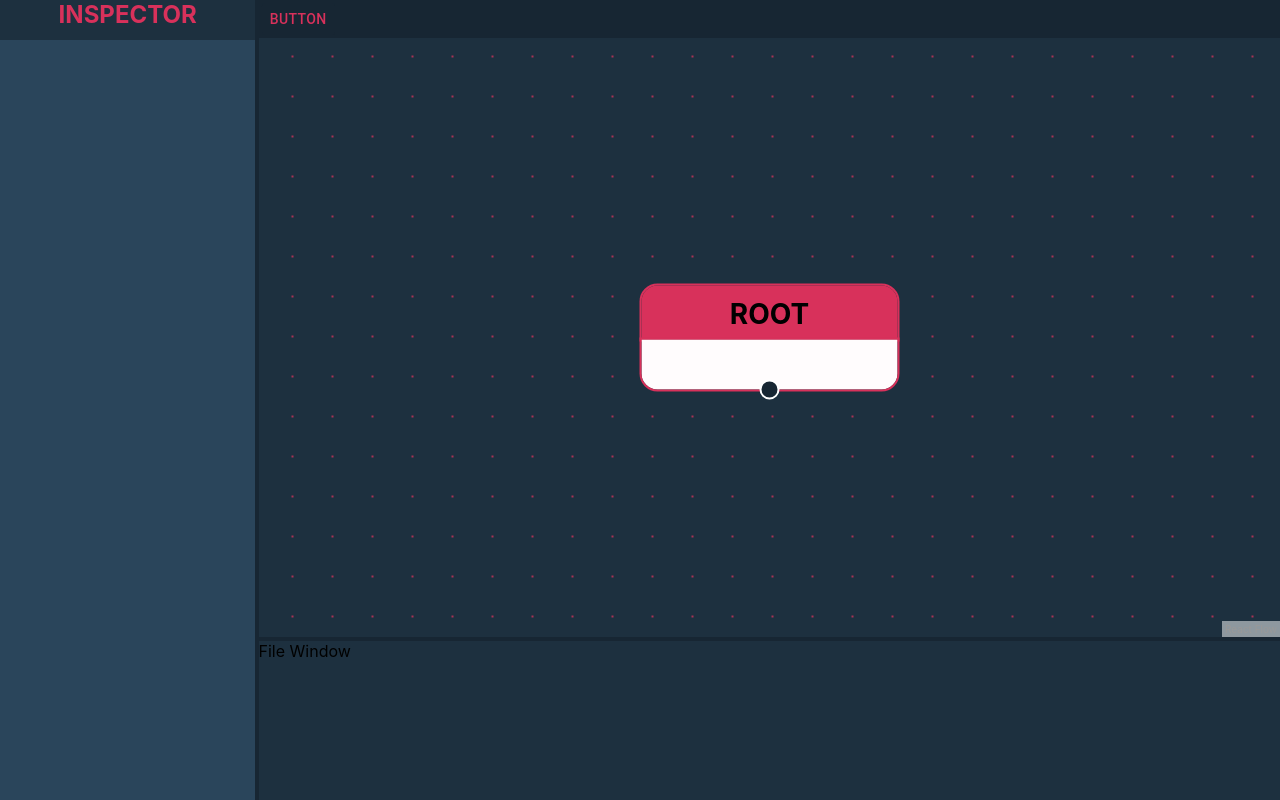
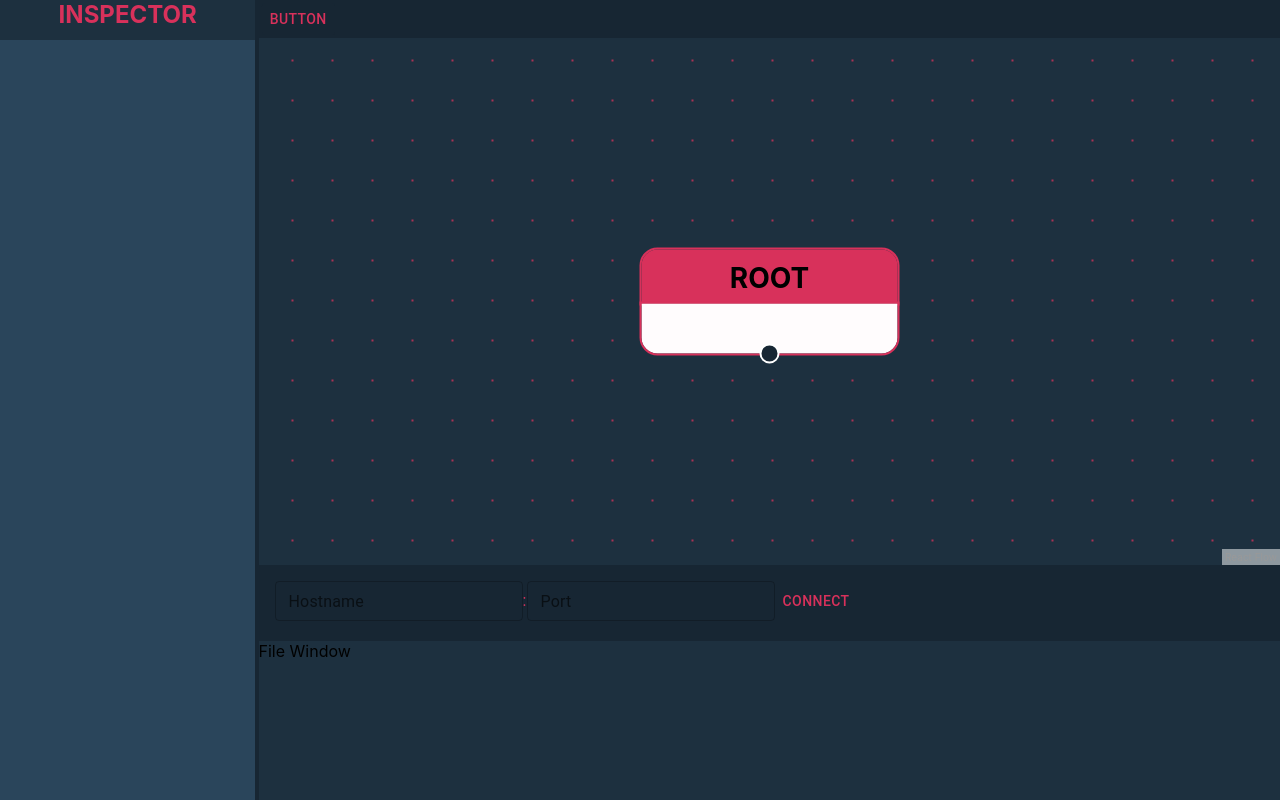
Before and after one commit to brodyschwar/plant-feeder-react, a React (Create React App) app: page / in a window 1280 px wide. Built offline with nearby package versions, Linux system fonts and the light colour scheme.

Commit message:
added a file system bar

```diff
--- a/src/App.tsx
+++ b/src/App.tsx
@@ -2,6 +2,7 @@ import React from 'react';
 import Body from './components/body';
 import styled from '@emotion/styled';
 import NodeEditorContextProvider from './contexts/nodeEditorContext';
+import ThemeProvider from './contexts/themeContext';
 
 const Group = styled.div`
     background: #EB8258;
@@ -14,9 +15,11 @@ const Group = styled.div`
 function App() {
   return (
     <Group>
-      <NodeEditorContextProvider>
-        <Body/>
-      </NodeEditorContextProvider>
+      <ThemeProvider>
+        <NodeEditorContextProvider>
+          <Body/>
+        </NodeEditorContextProvider>
+      </ThemeProvider>
     </Group>
   );
 }
--- a/src/components/addNodeMenu/index.tsx
+++ b/src/components/addNodeMenu/index.tsx
@@ -66,7 +66,10 @@ const AddNodeMenu = (props: AddNodeMenuProps) => {
                     return <AddNodeItem key={data.label} data={data} type={type} requestNode={addCompositeNode}/>
                 })
             }
-            <Divider/>
+            {
+                props.menuItems.length > 0 && props.subMenus.length > 0 &&
+                <Divider/>
+            }
             {
                 props.subMenus.map((submenu: BehaviorTreeNodeMenuLayout) => {
                     return <MenuItem key={submenu.name} onClick={(event: MouseEvent) => {handleSubMenuClick(event, submenu)}}>
--- a/src/components/editorWindow/index.tsx
+++ b/src/components/editorWindow/index.tsx
@@ -6,6 +6,7 @@ import ResizeHandle from '../ResizeHandle';
 import NodeEditor from '../nodeEditor';
 import '@xyflow/react/dist/style.css'
 import FileWindow from '../fileWindow';
+import FileSystemBar from '../fileSytemBar';
 
 const MenuEditorWrapper = styled.div`
     height: 100%;
@@ -22,6 +23,7 @@ const EditorWindow = () => {
                 <MenuEditorWrapper>
                     <EditorMenu/>
                     <NodeEditor></NodeEditor>
+                    <FileSystemBar/>
                 </MenuEditorWrapper>
             </Panel>
             <ResizeHandle/>
--- /dev/null
+++ b/src/components/fileSytemBar/index.tsx
@@ -0,0 +1,27 @@
+import { Box, Button, styled, TextField, Typography } from "@mui/material";
+import React, { useState } from "react";
+import { darkTheme } from "../../themes/themes";
+
+const StyledTextField = styled(
+    TextField)(() => ({
+        padding: "0",
+        input: {
+        color: darkTheme.primaryColor,
+        },
+  }));
+
+const FileSystemBar = () => {
+    const [hostname, setHostname] = useState<string>("");
+    const [port, setPort] = useState<string>("");
+
+    return (
+        <Box sx={{ width: "100%", display: "flex", background: darkTheme.baseColor, padding: "1rem", alignItems: "center"}}>
+            <TextField label="Hostname" sx={{ minWidth: "0", input: {color: darkTheme.primaryColor}}} value={hostname} color="secondary" onChange={(event: React.ChangeEvent<HTMLInputElement>) => setHostname(event.target.value)} size="small"/>
+            <Typography sx={{color: darkTheme.primaryColor}}>:</Typography>
+            <StyledTextField label="Port" value={port} onChange={(event: React.ChangeEvent<HTMLInputElement>) => setPort(event.target.value)} size="small"/>
+            <Button>Connect</Button>
+        </Box>
+    )
+}
+
+export default FileSystemBar
--- a/src/contexts/nodeEditorContext/index.tsx
+++ b/src/contexts/nodeEditorContext/index.tsx
@@ -1,6 +1,6 @@
-import React, { ReactNode, Context, createContext, useState, useCallback, useContext } from "react"
+import React, { ReactNode, Context, createContext, useState, useCallback } from "react"
 import {
-    ReactFlowProvider, useNodes, useNodesState, useReactFlow, type Node } from "@xyflow/react"
+    ReactFlowProvider, useReactFlow, type Node } from "@xyflow/react"
 
 interface EditorManagerData {
     generateId: () => string,
--- /dev/null
+++ b/src/contexts/themeContext/index.tsx
@@ -0,0 +1,25 @@
+import React, { ReactNode } from "react";
+import { ThemeProvider as MUIThemeProvider, createTheme } from "@mui/material";
+import { darkTheme } from "../../themes/themes";
+
+const theme = createTheme({
+    palette: {
+        contrastThreshold: 4.5,
+        primary: {
+            main: darkTheme.primaryColor
+        },
+        secondary: {
+            main: darkTheme.secondaryColor
+        }
+    }
+})
+
+const ThemeProvider = ({children}: { children: ReactNode }) => {
+    return (
+        <MUIThemeProvider theme={theme}>
+            {children}
+        </MUIThemeProvider>
+    )
+}
+
+export default ThemeProvider
--- a/src/themes/themes.tsx
+++ b/src/themes/themes.tsx
@@ -1,7 +1,10 @@
 export const darkTheme = {
     primaryColor: '#D8315B',
-    secondaryColor: '#30506E',
-    tertiaryColor: '#72E1D1',
+    primaryComplementary: '#31d8ae',
+    secondaryColor: '#d831ae',
+    secondaryComplementary: '#d85b31',
+    tertiaryColor: '#d8ae31',
+    tertiaryComplementary: '#5bd831',
     baseColor: '#172633',
     degreeTwo: '#1D303F',
     degreeThree: '#233B4D',
@@ -11,8 +14,8 @@ export const darkTheme = {
 };
 
 export const nodeColors = {
-    yellow: '#F4D35E',
-    green: '#70EE9C',
-    puple: '#DCCCFF',
-    red: '#D8315B'
+    yellow: darkTheme.secondaryComplementary,
+    green: darkTheme.tertiaryComplementary,
+    puple: darkTheme.secondaryColor,
+    red: darkTheme.primaryColor
 }
```
